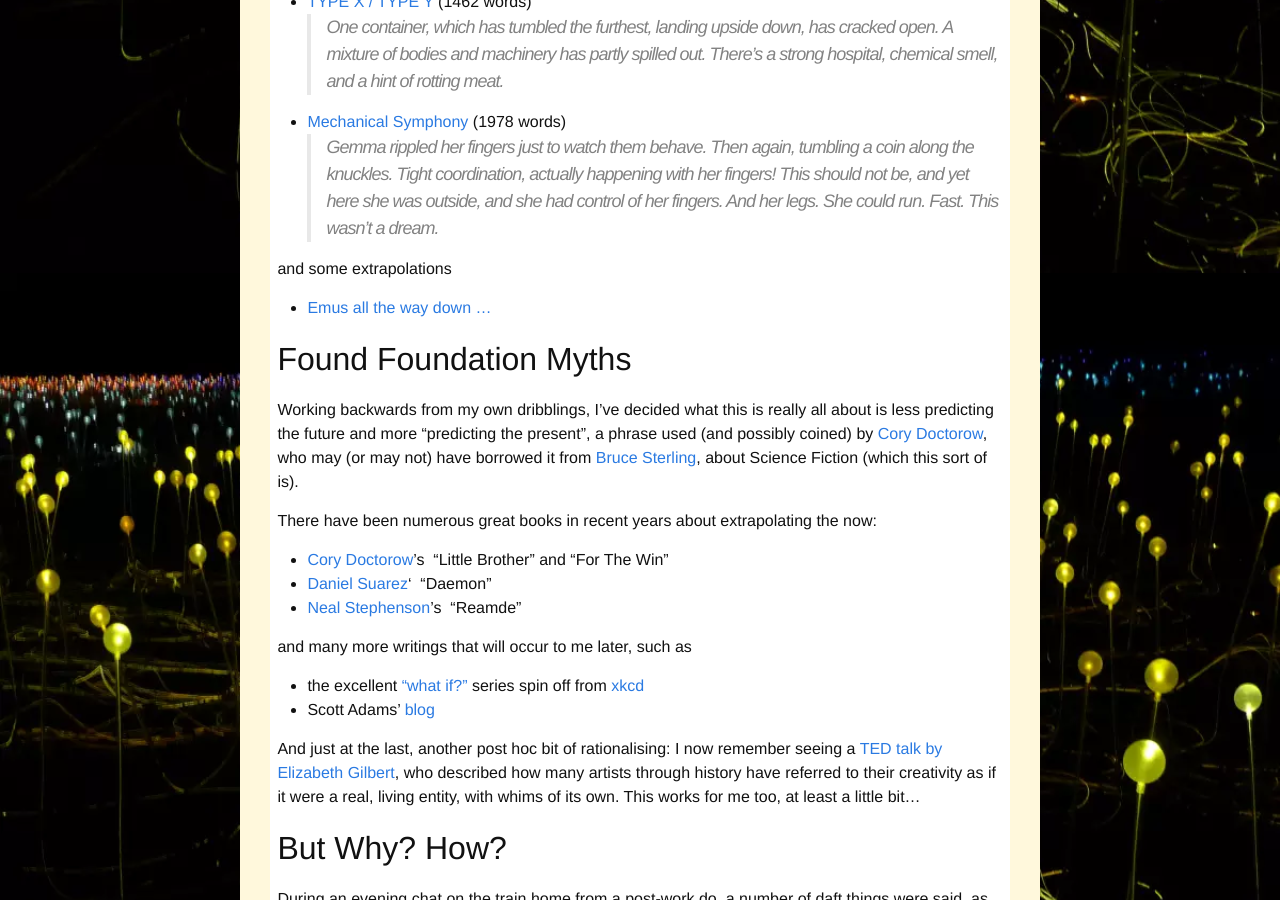
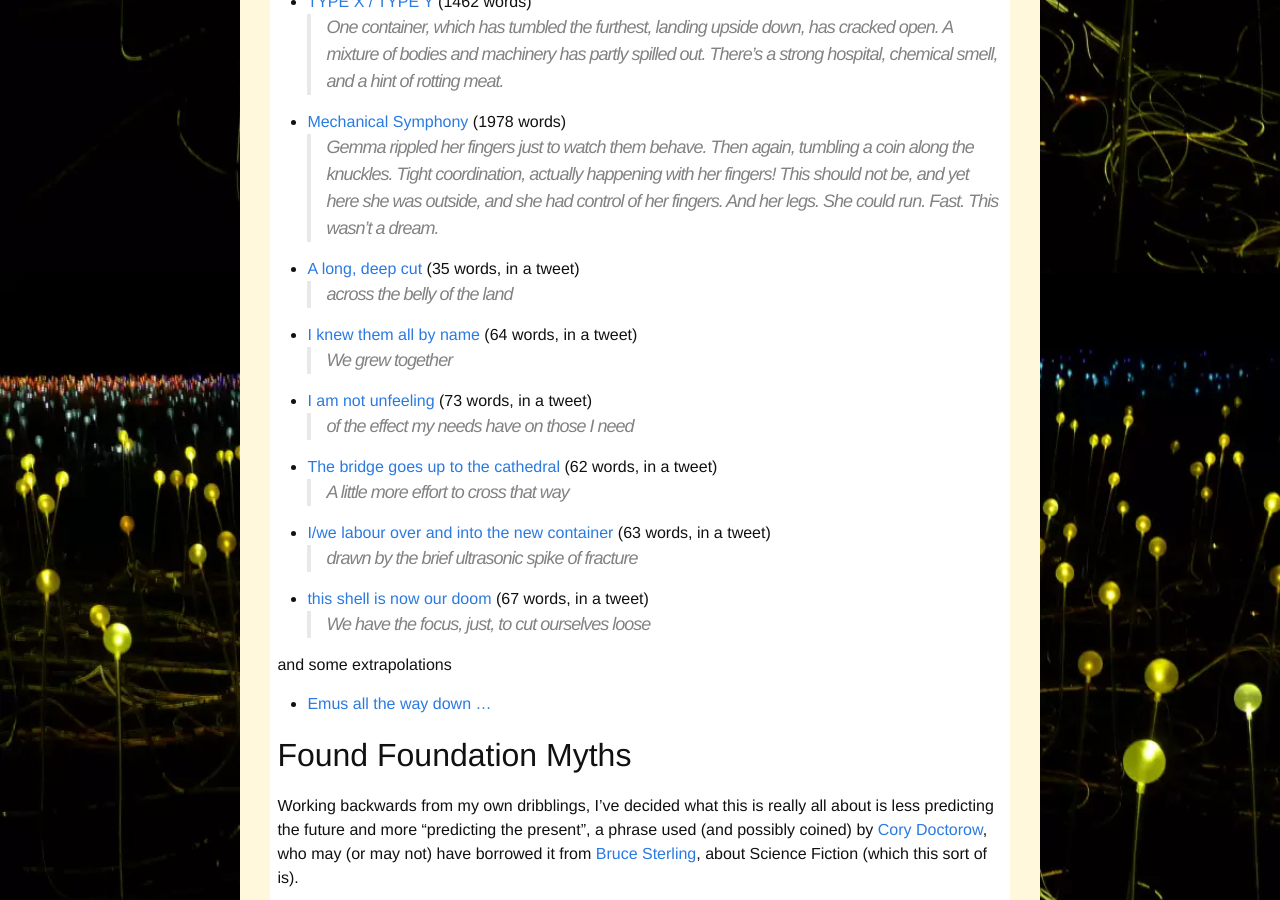
Before and after one commit to upthebuzzard/upthebuzzard.github.io, a Jekyll site: the page built from _predicting_the_present/index.md, in a window 1280 px wide and 900 px high, scrolled down 627 px. Built offline with Jekyll 4.4.1, drawn with Linux system fonts in a browser that asks for light colours; some web fonts are replaced.

Commit message:
adding recent stories-in-a-tweet

```diff
--- /dev/null
+++ b/_predicting_the_present/2019-10-02-vwg-tweet-challenge.md
@@ -0,0 +1,12 @@
+---
+layout: post
+title: A long, deep cut
+date: 2019-04-15 19:24
+categories: [story, tweet]
+sequence: 8
+excerpt: >
+  across the belly of the land
+context: >
+  A story-in-a-tweet, responding to a challenge set by the Virtual Writing Group on Twitter
+---
+<blockquote class="twitter-tweet"><p lang="en" dir="ltr">A long, deep cut <br>across the belly of the land. <br>Scabbed over, <br>but it will never truly heal.</p>&mdash; Chris Gathercole (@upthebuzzard) <a href="https://twitter.com/upthebuzzard/status/1179402927259209728?ref_src=twsrc%5Etfw">October 2, 2019</a></blockquote> <script async src="https://platform.twitter.com/widgets.js" charset="utf-8"></script>
--- /dev/null
+++ b/_predicting_the_present/2019-11-27-vwg-tweet-challenge.md
@@ -0,0 +1,12 @@
+---
+layout: post
+title: I knew them all by name
+date: 2019-11-27 19:24
+categories: [story, tweet]
+sequence: 9
+excerpt: >
+  We grew together
+context: >
+  A story-in-a-tweet, responding to a challenge set by the Virtual Writing Group on Twitter
+---
+<blockquote class="twitter-tweet"><p lang="en" dir="ltr">I knew them all by name.<br>We grew together, traded, planned.<br>We took joy in warm sun, revelled in wind and rain.<br>They do not see winter coming.<br>Nor who cuts them adrift to die alone.<br>I stand taller now, atop their wispy corpses.<br>I knew them all by name.</p>&mdash; Chris Gathercole (@upthebuzzard) <a href="https://twitter.com/upthebuzzard/status/1199977445841133568?ref_src=twsrc%5Etfw">November 28, 2019</a></blockquote> <script async src="https://platform.twitter.com/widgets.js" charset="utf-8"></script>
--- /dev/null
+++ b/_predicting_the_present/2020-01-15-vwg-tweet-challenge.md
@@ -0,0 +1,12 @@
+---
+layout: post
+title: I am not unfeeling
+date: 2020-01-15 19:24
+categories: [story, tweet]
+sequence: 10
+excerpt: >
+  of the effect my needs have on those I need
+context: >
+  A story-in-a-tweet, responding to a challenge set by the Virtual Writing Group on Twitter
+---
+<blockquote class="twitter-tweet"><p lang="en" dir="ltr">I am not unfeeling, of the effect my needs have on those I need. I do what I must to survive, and yet it haunts me. I now sow a new flower for each of those I take. While I sleep, my people maintain those that I have planted, else my gesture would be hollow. I am not unfeeling.</p>&mdash; Chris Gathercole (@upthebuzzard) <a href="https://twitter.com/upthebuzzard/status/1217585566591725568?ref_src=twsrc%5Etfw">January 15, 2020</a></blockquote> <script async src="https://platform.twitter.com/widgets.js" charset="utf-8"></script>
--- /dev/null
+++ b/_predicting_the_present/2020-01-29-vwg-tweet-challenge.md
@@ -0,0 +1,12 @@
+---
+layout: post
+title: The bridge goes up to the cathedral
+date: 2020-01-29 19:24
+categories: [story, tweet]
+sequence: 11
+excerpt: >
+  A little more effort to cross that way
+context: >
+  A story-in-a-tweet, responding to a challenge set by the Virtual Writing Group on Twitter
+---
+<blockquote class="twitter-tweet"><p lang="en" dir="ltr">The bridge goes &#39;up&#39; to the cathedral, no? A little more effort to cross that way? Pilgrims and tourists delight in the journey. Commuters on phones ignore it. Still, the tax is taken. Five minutes off each approaching life.<br>Such a church cannot survive on prayers alone.<a href="https://twitter.com/hashtag/VWG?src=hash&amp;ref_src=twsrc%5Etfw">#VWG</a></p>&mdash; Chris Gathercole (@upthebuzzard) <a href="https://twitter.com/upthebuzzard/status/1222489842417881089?ref_src=twsrc%5Etfw">January 29, 2020</a></blockquote> <script async src="https://platform.twitter.com/widgets.js" charset="utf-8"></script>
--- /dev/null
+++ b/_predicting_the_present/2020-02-12-vwg-tweet-challenge.md
@@ -0,0 +1,12 @@
+---
+layout: post
+title: I/we labour over and into the new container
+date: 2020-02-12 19:24
+categories: [story, tweet]
+sequence: 12
+excerpt: >
+  drawn by the brief ultrasonic spike of fracture
+context: >
+  A story-in-a-tweet, responding to a challenge set by the Virtual Writing Group on Twitter
+---
+<blockquote class="twitter-tweet"><p lang="en" dir="ltr">I/we labour over and into the new container, drawn by the brief ultrasonic spike of fracture. Every move is a gamble. These stems are the combination I/we&#39;d been waiting for. Just need to survive a few more brights to give the next phase its chance. Eventually I/we will succeed.</p>&mdash; Chris Gathercole (@upthebuzzard) <a href="https://twitter.com/upthebuzzard/status/1227590436971302913?ref_src=twsrc%5Etfw">February 12, 2020</a></blockquote> <script async src="https://platform.twitter.com/widgets.js" charset="utf-8"></script>
--- /dev/null
+++ b/_predicting_the_present/2020-02-26-vwg-tweet-challenge.md
@@ -0,0 +1,12 @@
+---
+layout: post
+title: this shell is now our doom
+date: 2020-02-26 19:24
+categories: [story, tweet]
+sequence: 12
+excerpt: >
+  We have the focus, just, to cut ourselves loose
+context: >
+  A story-in-a-tweet, responding to a challenge set by the Virtual Writing Group on Twitter
+---
+<blockquote class="twitter-tweet"><p lang="en" dir="ltr">I, the new one, say to us, this shell is now our doom. We have the focus, just, to cut ourselves loose, to drift as one to a new opportunity and there have energy to fight. As more of us fall away, we will be trapped here, weakening, fragmented, eventually lost; mere whispers.</p>&mdash; Chris Gathercole (@upthebuzzard) <a href="https://twitter.com/upthebuzzard/status/1232676869218107394?ref_src=twsrc%5Etfw">February 26, 2020</a></blockquote> <script async src="https://platform.twitter.com/widgets.js" charset="utf-8"></script>
--- a/_predicting_the_present/index.md
+++ b/_predicting_the_present/index.md
@@ -14,7 +14,7 @@
 {% assign sorted = site[page.collection] | where:"layout", "post" | where: "categories","story" | sort: 'sequence' %}
 {% for item in sorted %}
   {% assign wordCount = item.content | number_of_words %}
-* [{{ item.title }}]({{ item.url }}) ({{ wordCount }} words)
+* [{{ item.title }}]({{ item.url }}) ({{ wordCount }} words{% if item.categories contains "tweet" %}, in a tweet{% endif %})
 > {{ item.excerpt }}
 {% endfor %}
 
```
Also changed, not shown: test.txt (added).
